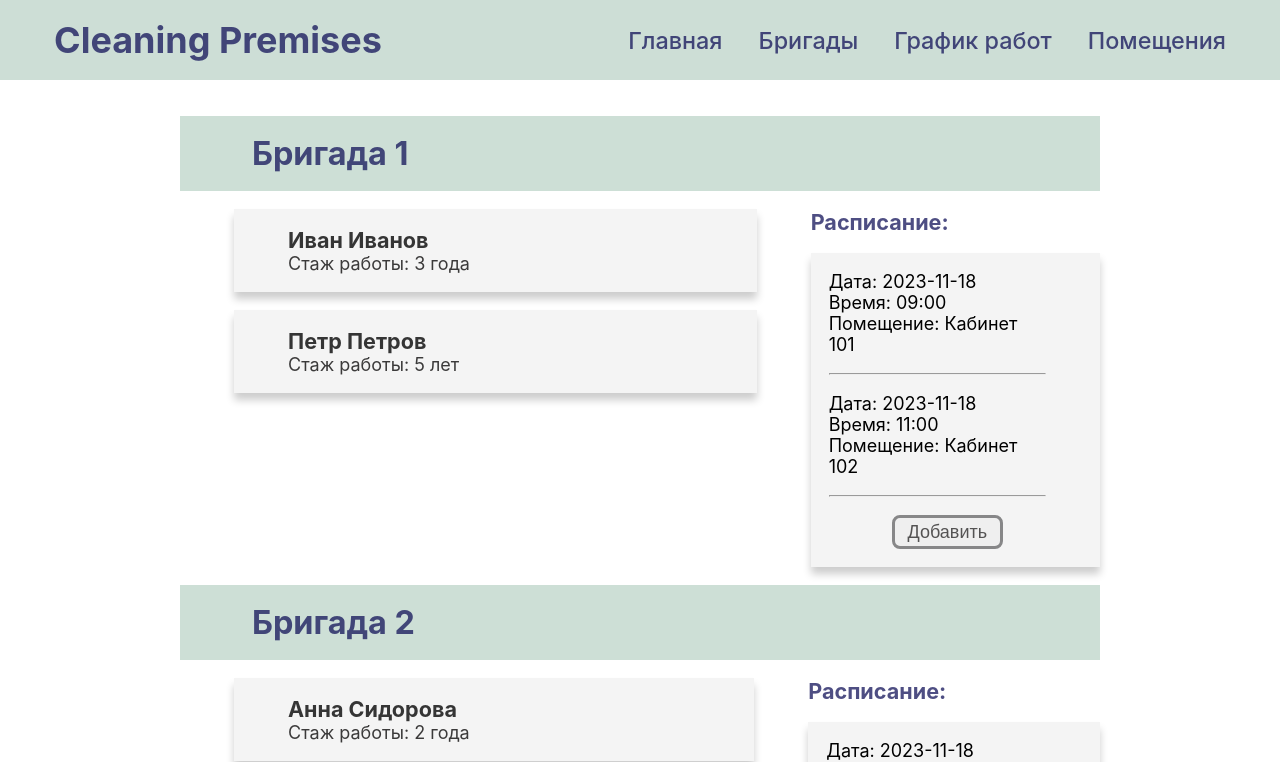
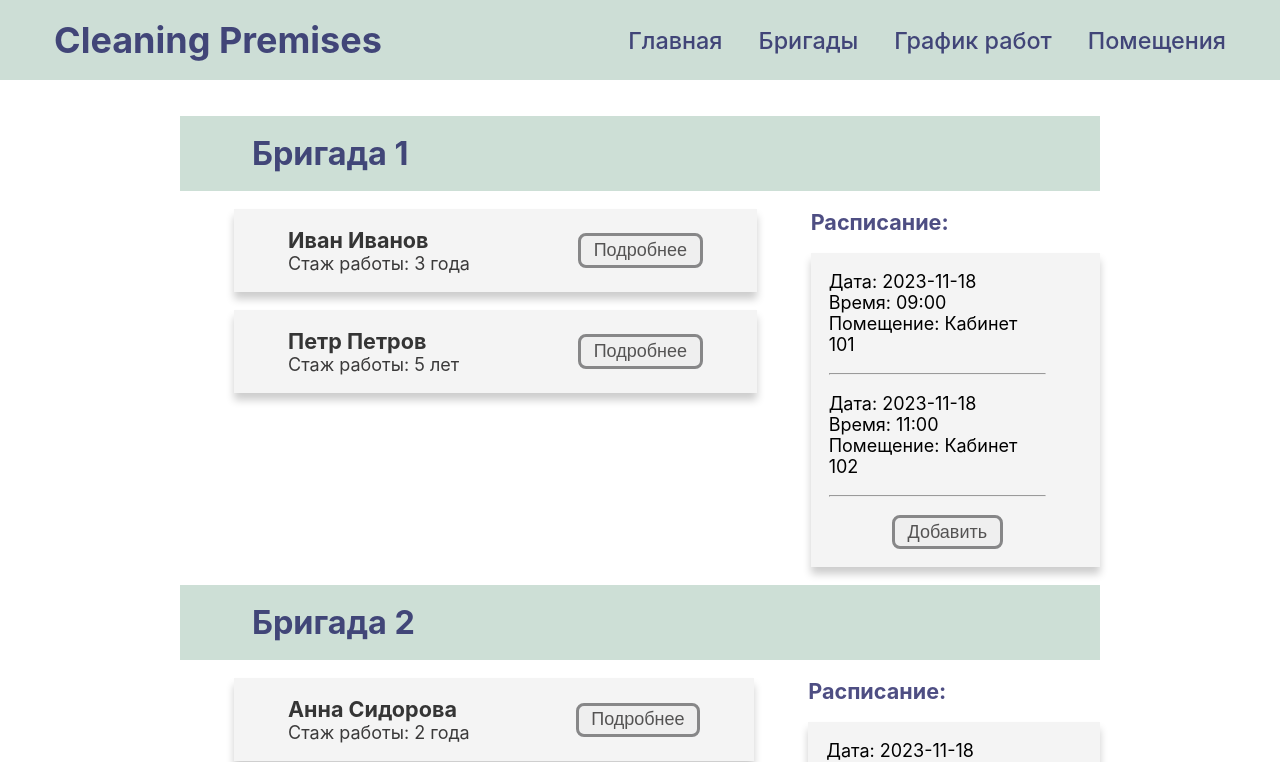
Before and after one commit to ppank0/cleaning-premises, a React (Create React App) app in the folder cleaning-premises/: page /brigades in a window 1280 px wide. Shown: the top 762 px of the page. Built offline with nearby package versions, Linux system fonts and the light colour scheme.

Commit message:
feat: add small modifications

```diff
--- a/cleaning-premises/src/components/BrigadeItem.jsx
+++ b/cleaning-premises/src/components/BrigadeItem.jsx
@@ -105,7 +105,7 @@ const BrigadeItem = ({brigade}) => {
                           </div>
 
                             <MyPopup
-                              buttonText = "Подробнее"
+                              item = {<button className='popup-btn'>Подробнее</button>}
                               popupContent = {<div style={{display: 'flex',
                                         gap: '2rem', padding:'2rem 3rem'}}>
                               <img src={member.img} alt="img"  style={{width:'50%'}}/>
--- a/cleaning-premises/src/pages/Brigades.jsx
+++ b/cleaning-premises/src/pages/Brigades.jsx
@@ -6,7 +6,7 @@ import './../styles/brigades.css'
 
 
 const Brigades = () => {
-    const [brigades, setBrigades] = useState([]);
+  const [brigades, setBrigades] = useState([]);
 
   useEffect(() => {
     setBrigades(data)
--- a/cleaning-premises/src/pages/scheduleData.json
+++ b/cleaning-premises/src/pages/scheduleData.json
@@ -26,7 +26,7 @@
     {
       "id": 4,
       "room": "Кабинет 103",
-      "brigade": "Бригада 3",
+      "brigade": "Бригада 2",
       "date": "2023-11-24",
       "time": "14:00",
       "CleanStatus": "Запланировано"
```
